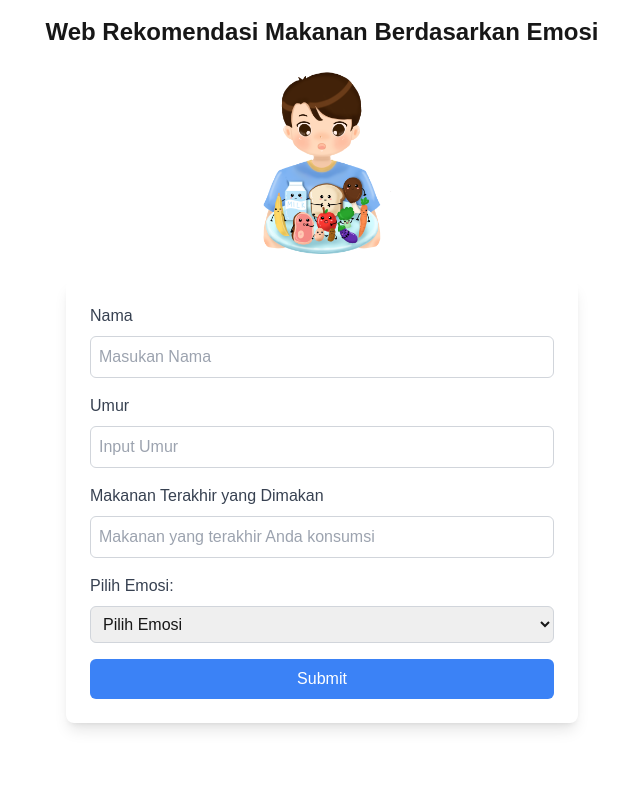
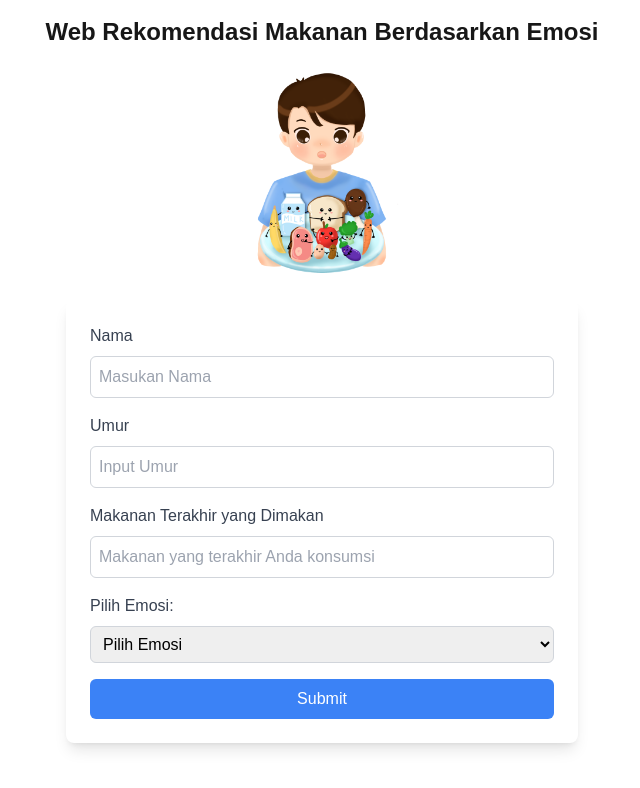
Before and after one commit to didinardiansah97/nutritional-recommendations, a Next.js app: page / in a window 1280 px wide. Shown: the top 788 px of the page, without its empty margins (318-958 px from the left). Built offline with nearby package versions, Linux system fonts and the light colour scheme.

Commit message:
Update page.tsx

```diff
--- a/app/page.tsx
+++ b/app/page.tsx
@@ -553,7 +553,7 @@ export default function App() {
       <img
           src="/image/bergizi.png" // Ganti dengan path gambar PNG Anda
           alt="Biodata Icon"
-          className="w-full max-w-[200px] h-auto object-contain rounded-t-lg mb-4 mx-auto"
+          className="w-full max-w-[220px] h-auto object-contain rounded-t-lg mb-4 mx-auto"
         />
       <form onSubmit={handleSubmit} className="bg-white p-6 rounded-lg shadow-lg max-w-lg mx-auto">
         <div className="mb-4">
@@ -564,7 +564,7 @@ export default function App() {
             placeholder="Masukan Nama"
             value={formData.nama}
             onChange={handleChange}
-            className="w-full p-2 border border-gray-300 rounded-md mt-2 focus:outline-none focus:ring-2 focus:ring-blue-500"
+            className="w-full p-2 border border-gray-300 rounded-md mt-2 focus:outline-none focus:ring-2 focus:ring-blue-500 text-black"
             required
           />
         </div>
@@ -577,7 +577,7 @@ export default function App() {
             placeholder="Input Umur"
             value={formData.usia}
             onChange={handleChange}
-            className="w-full p-2 border border-gray-300 rounded-md mt-2 focus:outline-none focus:ring-2 focus:ring-blue-500"
+            className="w-full p-2 border border-gray-300 rounded-md mt-2 focus:outline-none focus:ring-2 focus:ring-blue-500 text-black"
             required
           />
         </div>
@@ -590,7 +590,7 @@ export default function App() {
             placeholder="Makanan yang terakhir Anda konsumsi"
             value={formData.terakhirMakan}
             onChange={handleChange}
-            className="w-full p-2 border border-gray-300 rounded-md mt-2 focus:outline-none focus:ring-2 focus:ring-blue-500"
+            className="w-full p-2 border border-gray-300 rounded-md mt-2 focus:outline-none focus:ring-2 focus:ring-blue-500 text-black"
             required
           />
         </div>
@@ -601,13 +601,13 @@ export default function App() {
             name="emosi"
             value={formData.emosi}
             onChange={handleChange}
-            className="w-full p-2 border border-gray-300 rounded-md mt-2 focus:outline-none focus:ring-2 focus:ring-blue-500"
+            className="w-full p-2 border border-gray-300 rounded-md mt-2 focus:outline-none focus:ring-2 focus:ring-blue-500 text-black"
           >
-            <option value="">Pilih Emosi</option>
-            <option value="Bahagia">Bahagia</option>
-            <option value="Sedih">Sedih</option>
-            <option value="Marah">Marah</option>
-            <option value="Takut">Takut</option>
+            <option className="text-black" value="">Pilih Emosi</option>
+            <option className="text-black" value="Bahagia">Bahagia</option>
+            <option className="text-black" value="Sedih">Sedih</option>
+            <option className="text-black" value="Marah">Marah</option>
+            <option className="text-black" value="Takut">Takut</option>
           </select>
         </div>
 
@@ -633,7 +633,7 @@ export default function App() {
           className="w-[100px] h-[100px] object-cover rounded-t-lg mb-4 mx-auto"
         />
           <h1 className="text-gray-800 text-xl font-semibold text-left text-center">Biodata</h1>
-          <br />
+          <br/>
           <div className="text-gray-700 text-lg mt-2 text-left">
             <span className="font-semibold">Nama: </span>{submittedData.nama}
           </div>
```
